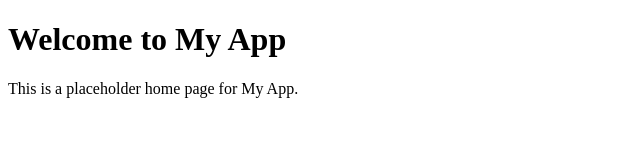
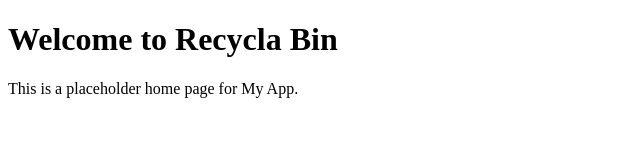
Before and after one commit to bsekhosana/recycla-bin-mvc-placeholder, a plain HTML site: page index.html in a window 1280 px wide. Shown: the whole page, without its empty margins (0-640 px from the left). Drawn offline with Linux system fonts and the light colour scheme.

```diff
--- a/index.html
+++ b/index.html
@@ -4,11 +4,11 @@
 <head>
     <meta charset="UTF-8">
     <meta name="viewport" content="width=device-width, initial-scale=1.0">
-    <title>My App Home Page</title>
+    <title>Recycla Bin</title>
 </head>
 
 <body>
-    <h1>Welcome to My App</h1>
+    <h1>Welcome to Recycla Bin</h1>
     <p>This is a placeholder home page for My App.</p>
 </body>
 
```
Also changed, not shown: google3528dd13af24881b.html (added, +1 -0 lines).
